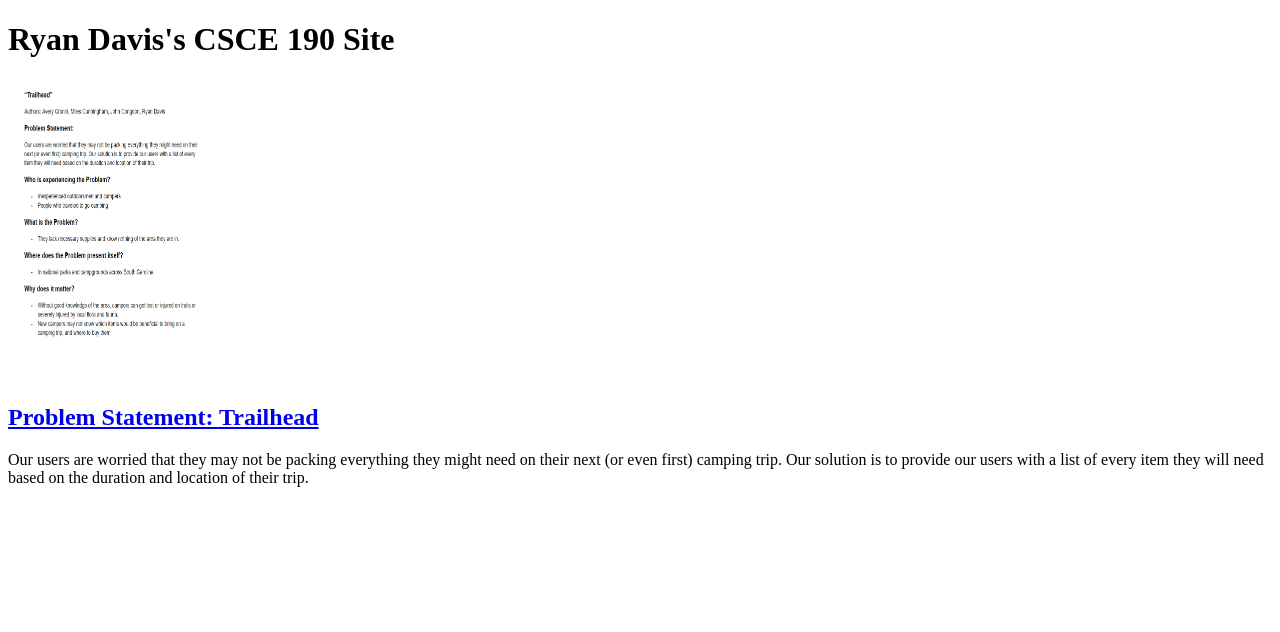
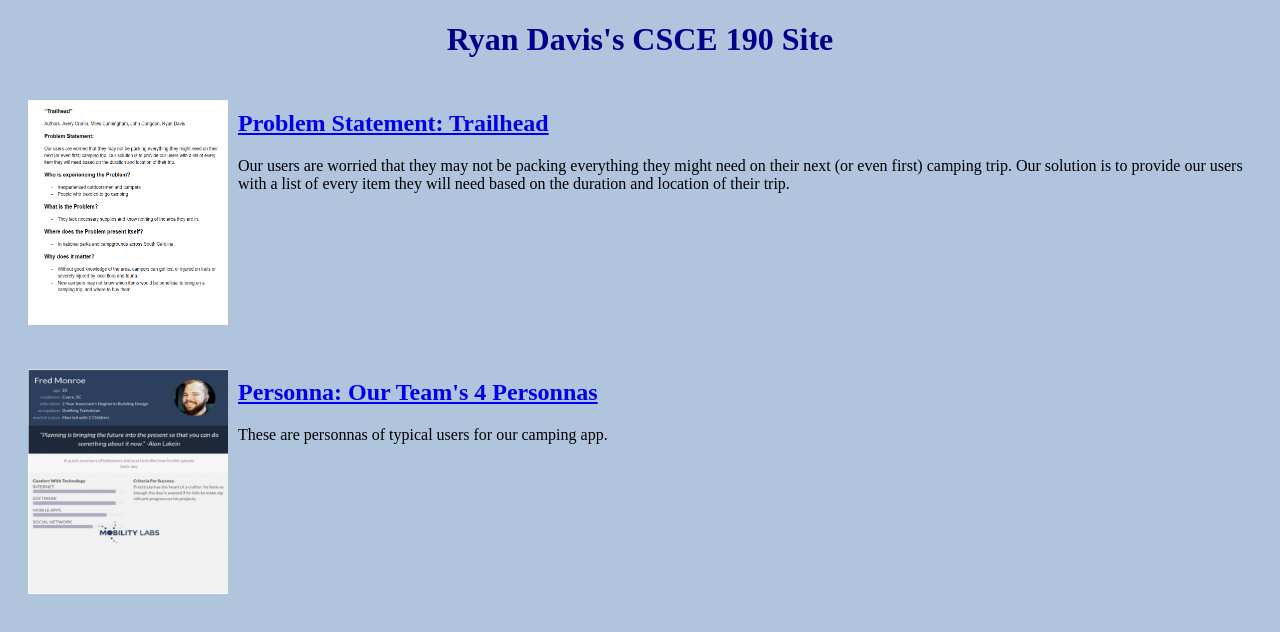
Before and after one commit to rcd1/rcd1.github.io, a plain HTML site: page index.html in a window 1280 px wide. Drawn offline with Linux system fonts and the light colour scheme.

Commit message:
Add files via upload

```diff
--- a/index.html
+++ b/index.html
@@ -2,11 +2,12 @@
 <html>
     <head>
             <title>CSCE 190: Ryan Davis</title>
+            <link rel="stylesheet" href="styles.css">
         <body>
             <h1>Ryan Davis's CSCE 190 Site</h1>
-
+         <!-- Problem Statement-->
             <section class="assignment">
-                <a href="files/CSCE 190_ Problem Statement.pdf"><img src = "images/problem statement.png" height=300 width=200></a>
+                <a href="files/CSCE 190_ Problem Statement.pdf"><img src = "images/problem statement.png"></a>
                 <section class="ass-details">
                     <a href="files/CSCE 190_ Problem Statement.pdf"><h2>Problem Statement: Trailhead</h2></a>
                     <p>Our users are worried that they may not be packing everything they might need on their next (or even first) camping trip.
@@ -14,6 +15,17 @@
 
                 </section>
             </section>
+        <!-- Personna Assignment-->
+        <section class="assignment">
+            <a href="files/persona.pdf.pdf"><img src = "images/personas.png"></a>
+            <section class="ass-details">
+                <a href="files/persona.pdf.pdf"><h2>Personna: Our Team's 4 Personnas</h2></a>
+                <p>These are personnas of typical users for our camping app.</p>
+
+            </section>
+
+
+        </section>
 
         </body>
     </head>
--- /dev/null
+++ b/styles.css
@@ -0,0 +1,18 @@
+body {
+    background: lightsteelblue;
+    font-family:'Times New Roman', Times, serif;
+
+}
+.assignment {
+    display:flex;
+    padding: 10px;
+}
+.assignment img{
+    width: 200px;
+    height: 225px;
+    padding: 10px;
+}
+h1{
+    color: darkblue;
+    text-align:center;
+}
```
Also changed, not shown: images/persona.png (added), images/personas.png (added), 1 other file.
